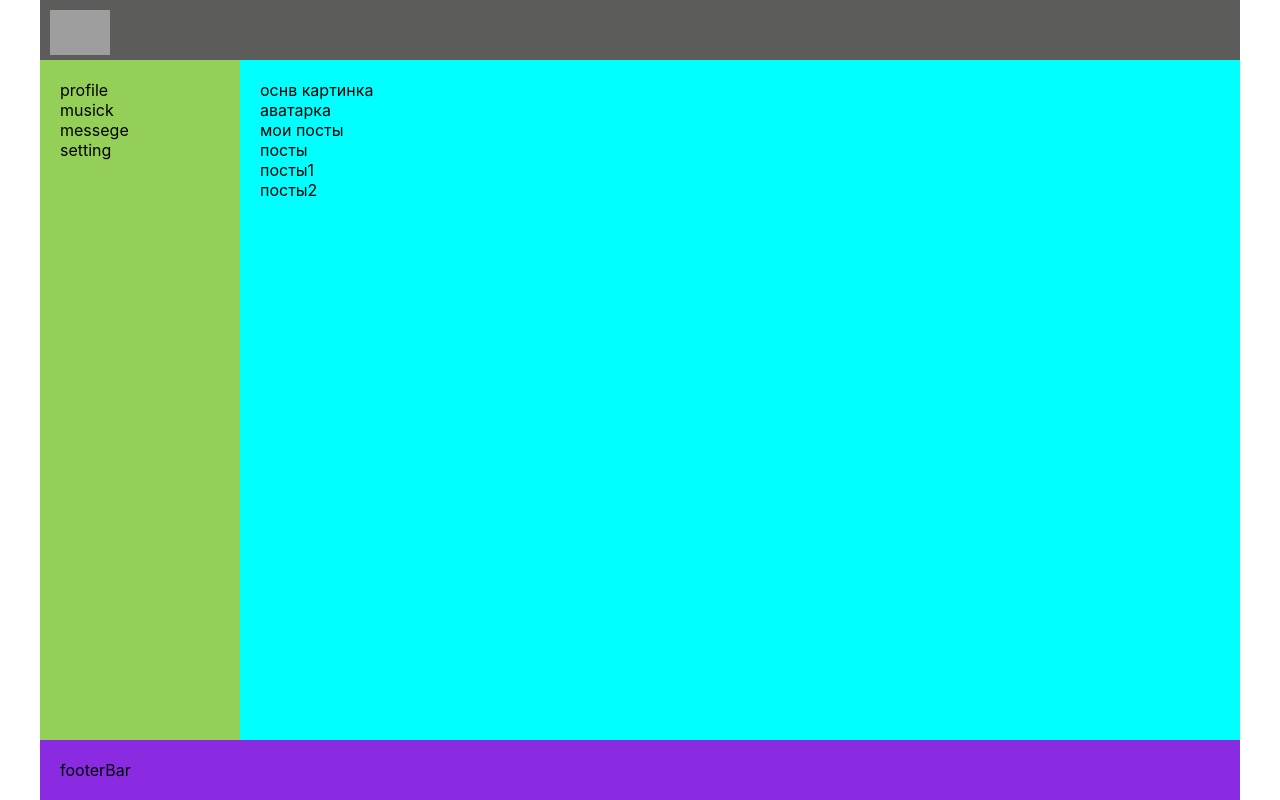
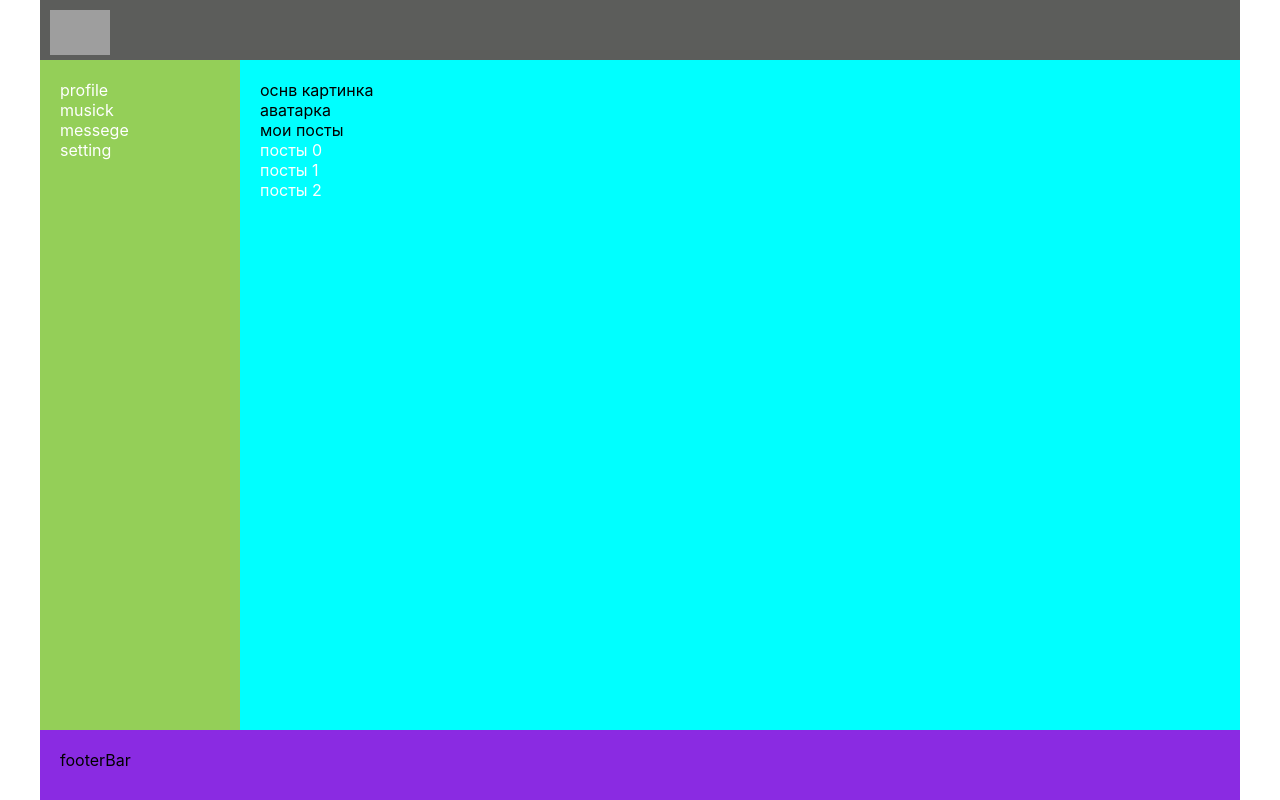
Before and after one commit to ArkadiyJS/react_samurai, a React (Create React App) app: page / in a window 1280 px wide. Built offline with nearby package versions, Linux system fonts and the light colour scheme; grey boxes are pictures that could not be loaded.

Commit message:
learnCssmodules

```diff
--- a/src/App.css
+++ b/src/App.css
@@ -1,6 +1,6 @@
 .app-wrapper{
   display: grid;
-  grid-template-rows: 60px 1fr;
+  grid-template-rows: 60px 1fr 70px;
   grid-template-columns: 2fr 10fr;
   grid-template-areas:
   'head_line head_line'
--- a/src/App.js
+++ b/src/App.js
@@ -1,4 +1,4 @@
-
+import React from 'react';
 import './App.css';
 import Navbar from './components/nav';
 import Header from './components/header';
--- a/src/components/content.jsx
+++ b/src/components/content.jsx
@@ -4,12 +4,14 @@ import './content.css';
 function ContentCore () {
     return (
         <div className="content__core">
-            <div>оснв картинка</div>
-            <div>аватарка</div>
-            <div>мои посты</div>
-            <div>посты</div>
-            <div>посты1</div>
-            <div>посты2</div>
+            <div className=''>оснв картинка</div>
+            <div className=''>аватарка</div>
+            <div className='posts'>
+                мои посты
+                <div className='item' >посты 0</div>
+                <div className='item'>посты 1</div>
+                <div className='item'>посты 2</div>
+            </div>
 
             </div>
     )
--- a/src/components/nav.css
+++ b/src/components/nav.css
@@ -4,3 +4,6 @@
     padding: 20px
 
   }
+  .item {
+    color: white;
+  }
--- a/src/components/nav.jsx
+++ b/src/components/nav.jsx
@@ -5,17 +5,17 @@ import './nav.css';
 function Navbar() {
     return (
         <nav className="nav__bar">
-            <div>
+            <div className='item'>
                 profile
             </div>
-            <div>
+            <div className='item'>
                 musick
             </div>
-            <div>
+            <div className='item'>
                 messege
 
             </div>
-            <div>
+            <div className='item'>
                 setting
             </div>
         </nav>);
```
